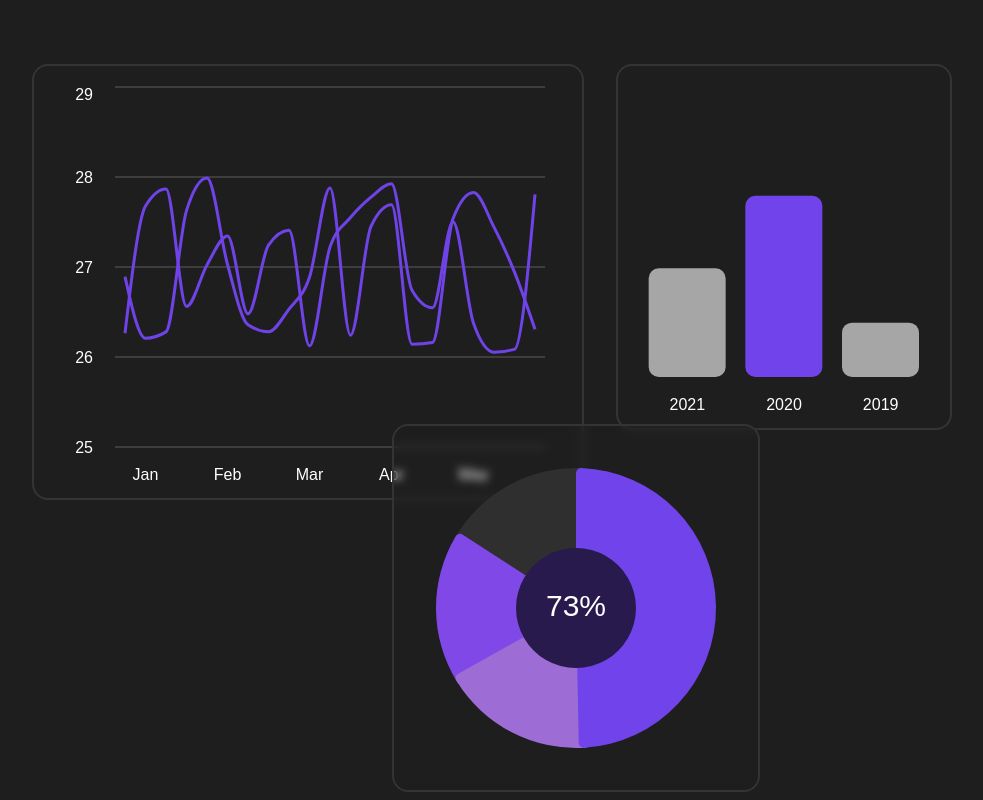
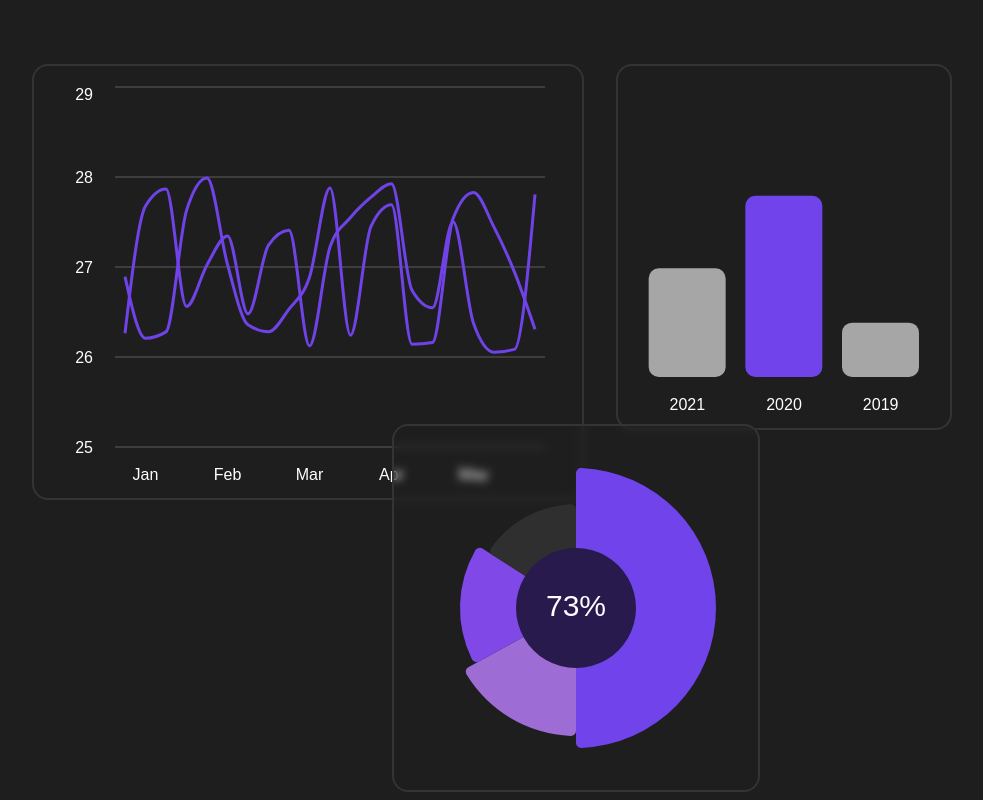
Before and after one commit to phantom-98/react-typescript-test, a Next.js app: page / in a window 1280 px wide. Shown: the whole page, without its empty margins (148-1131 px from the left). Built offline with nearby package versions, Linux system fonts and the light colour scheme.

Commit message:
update pie chart

```diff
--- a/src/app/page.tsx
+++ b/src/app/page.tsx
@@ -1,6 +1,5 @@
 'use client'
 import { LineChart, Line, XAxis, YAxis, CartesianGrid, BarChart, Bar, PieChart, Pie, Cell, Sector } from 'recharts';
-import { PieSectorDataItem } from 'recharts/types/polar/Pie';
 
 const month = ["Jan", "Feb", "Mar", "Apr", "May", "Jun"]
 
@@ -35,23 +34,30 @@ const years = [
 
 const pie = [
   {
-    name: "73%",
-    v: 48,
-    color: "#7044EA"
+    v: 50,
+    color: "#7044EA",
+    start: 0,
+    end: 50,
   },
   {
-    v: 18,
-    color: "#9D6DD5"
+    v: 17,
+    color: "#9D6DD5",
+    start: 50,
+    end: 67,
   },
   {
-    v: 18,
-    color: "#8048E7"
+    v: 17,
+    color: "#8048E7",
+    start: 67,
+    end: 84,
   },
   {
-    v: 18,
-    color: "#2F2F2F"
+    v: 16,
+    color: "#2F2F2F",
+    start: 84,
+    end: 100,
   },
-].reverse();
+];
 
 
 const Home = () => {
@@ -82,26 +88,23 @@ const Home = () => {
         </div>
         <div className='absolute top-[360px] left-[360px] border-[#343434] border-2 rounded-2xl p-8 backdrop-blur-sm'>
           <PieChart width={300} height={300}>
-            <Pie
+              {pie.map((p, index) => {
+                return <Pie
+                  key={index}
                   dataKey="v"
                   isAnimationActive={false}
-              data={pie}
+                  data={[p]}
                   cx="50%"
                   cy="50%"
-              outerRadius={140}
+                  innerRadius={50}
+                  outerRadius={140 - 12 * index}
                   stroke='none'
-              startAngle={85}
-              endAngle={450}
+                  startAngle={90 - p.start * 3.6}
+                  endAngle={90 - p.end * 3.6}
+                  fill={p.color}
                   cornerRadius={5}
-              paddingAngle={-5}
-              activeShape={renderLabel}
-            >
-              {
-                pie.map((p, index) => (
-                  <Cell key={index} fill={p.color} width={index} className='border-none'></Cell>
-                ))
-              }
-            </Pie>
+                ></Pie>
+            })}
               <g>
                 <Sector
                   cx={150}
@@ -121,11 +124,3 @@ const Home = () => {
   );
 }
 export default Home;
-
-const renderLabel = ({cx, cy, name} : PieSectorDataItem) => {
-  return (
-    <g>
-      <text x={cx} y={cy} dy={8} textAnchor="middle">{name}</text>
-    </g>
-  )
-}
```
Lines whose indentation alone changed are shown as unchanged.
